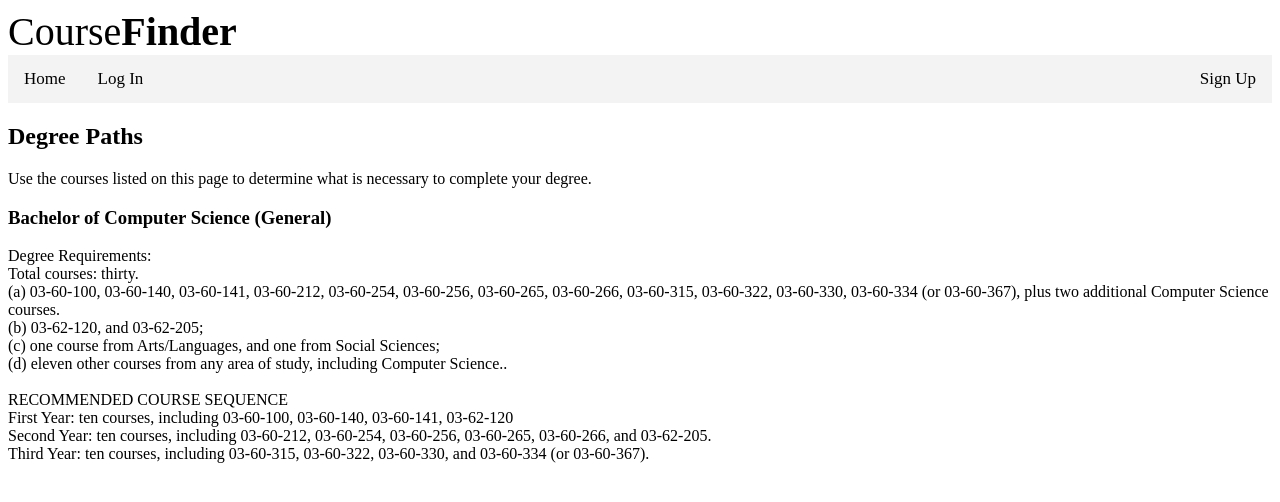
After one commit to avandolder/311-project, a Django app: page /degreepaths/ in a window 1280 px wide. The commit adds this page. Shown: the top 502 px of the page. Run offline with Django 3.2, Linux system fonts and the light colour scheme.

Commit message:
Addegree paths page

```diff
--- a/CourseFinder/urls.py
+++ b/CourseFinder/urls.py
@@ -18,5 +18,6 @@ urlpatterns = [
     path('search/', views.search),
     path('faqs/', views.faqs),
     path('profile/paths/', views.paths),
+    path('degreepaths/', views.degreepaths),
     path('courseinfo/<int:faculty>-<int:department>-<int:course>', views.courseinfo, name='courseinfo'),
 ]
--- a/finder/templates/finder/base.html
+++ b/finder/templates/finder/base.html
@@ -40,6 +40,7 @@
 	{% if user.is_authenticated %}
     <a href='/profile'>Profile</a>
     <a href='/search'>Course Search</a>
+    <a href='/degreepaths'>Degree Paths</a>
     <a style="float:right" href="/logout">Log Out</a>
 	{% else %}
     <a href='/login'>Log In</a>
--- /dev/null
+++ b/finder/templates/finder/csdegree.html
@@ -0,0 +1,19 @@
+{% extends "finder/base.html" %}
+
+{% block title %}CourseFinder{% endblock %}
+{% block content %}
+<h2>Degree Paths</h2>
+Use the courses listed on this page to determine what is necessary to complete your degree.
+<h3>Bachelor of Computer Science (General)</h3>
+Degree Requirements:<br>
+Total courses: thirty.<br>
+(a) 03-60-100, 03-60-140, 03-60-141, 03-60-212, 03-60-254, 03-60-256, 03-60-265, 03-60-266, 03-60-315, 03-60-322, 03-60-330, 03-60-334 (or 03-60-367), plus two additional Computer Science courses.<br>
+(b) 03-62-120, and 03-62-205;<br>
+(c) one course from Arts/Languages, and one from Social Sciences;<br>
+(d) eleven other courses from any area of study, including Computer Science..<br>
+<br>
+RECOMMENDED COURSE SEQUENCE<br>
+First Year: ten courses, including 03-60-100, 03-60-140, 03-60-141, 03-62-120<br>
+Second Year: ten courses, including 03-60-212, 03-60-254, 03-60-256, 03-60-265, 03-60-266, and 03-62-205.<br>
+Third Year: ten courses, including 03-60-315, 03-60-322, 03-60-330, and 03-60-334 (or 03-60-367).<br>
+{% endblock %}
--- a/finder/views.py
+++ b/finder/views.py
@@ -94,3 +94,6 @@ def savecourse(request, faculty, department, course):
     course_code = f'{c.saved_course.faculty}-{c.saved_course.department}-{c.saved_course.course}'
     c.save()
     return redirect('/courseinfo/' + course_code)
+
+def degreepaths(request):
+    return render(request, 'finder/csdegree.html')
```
